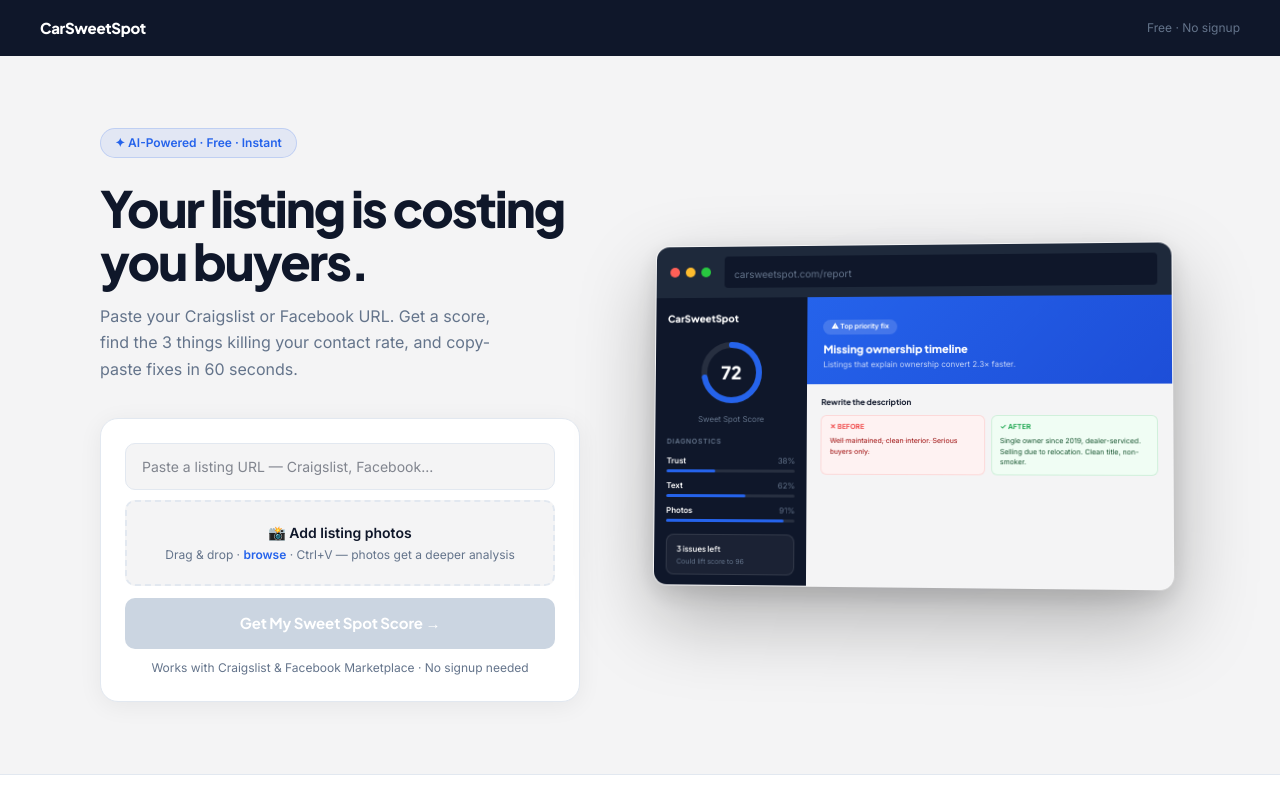
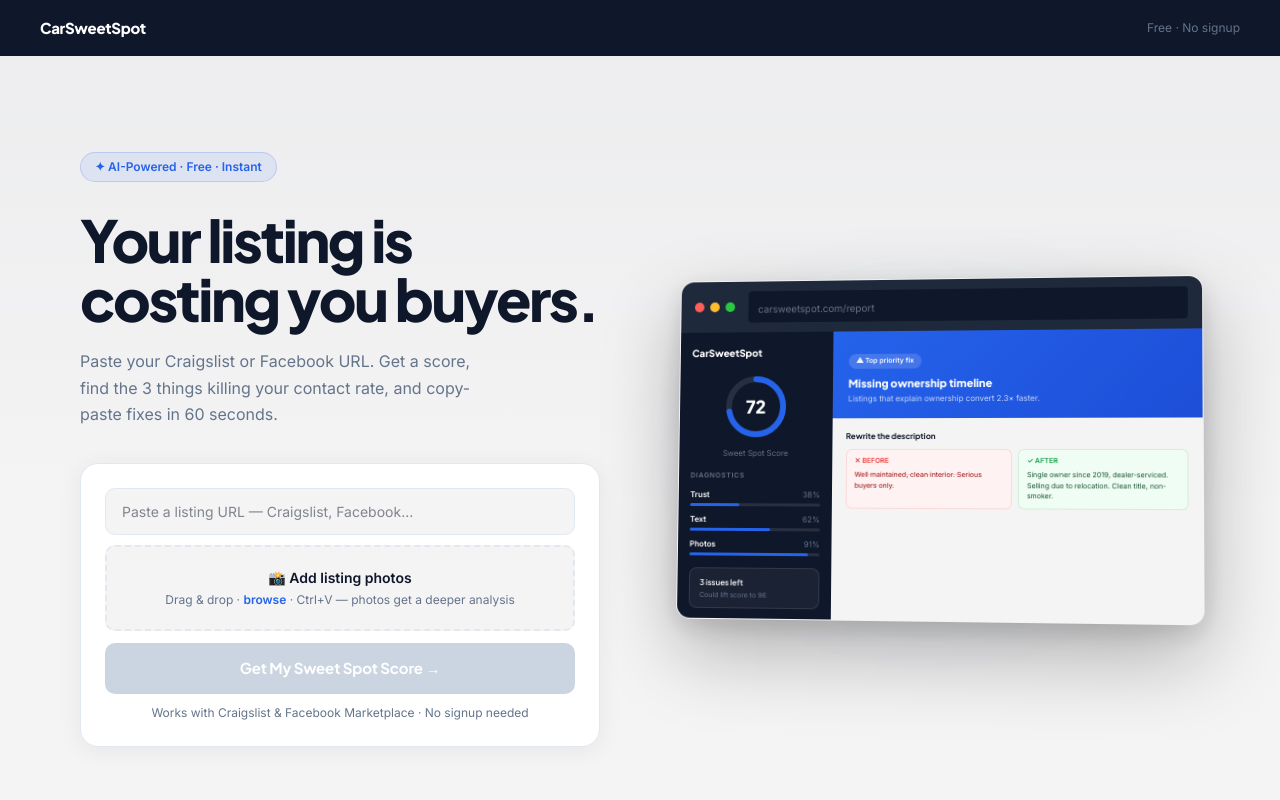
Before and after one commit to yonibuilds/carsweetspot, a Next.js app: page / in a window 1280 px wide. Shown: the top 800 px of the page. Built offline with nearby package versions, Linux system fonts and the light colour scheme.

Commit message:
Homepage: wider left column, bigger H1, stronger 3D mockup tilt

```diff
--- a/app/page.tsx
+++ b/app/page.tsx
@@ -264,31 +264,37 @@
 
       {/* HERO */}
       <div style={{
+        background: isDesktop
+          ? `linear-gradient(180deg, ${NAVY}08 0%, transparent 60%)`
+          : undefined,
+        borderBottom: `1px solid ${BORDER}`,
+      }}>
+      <div style={{
         display: "flex",
         flexDirection: isDesktop ? "row" : "column",
         alignItems: isDesktop ? "center" : "stretch",
-        gap: isDesktop ? 60 : 0,
-        maxWidth: 1200,
+        gap: isDesktop ? 72 : 0,
+        maxWidth: 1280,
         margin: "0 auto",
-        padding: isDesktop ? "72px 60px" : "48px 24px 40px",
+        padding: isDesktop ? "96px 80px 96px" : "52px 24px 48px",
       }}>
 
         {/* LEFT: copy + input */}
-        <div style={{ flex: isDesktop ? "0 0 480px" : undefined, display: "flex", flexDirection: "column", gap: 0 }}>
+        <div style={{ flex: isDesktop ? "0 0 520px" : undefined, display: "flex", flexDirection: "column", gap: 0 }}>
           {/* Eyebrow pill */}
           <div style={{
             ...B, display: "inline-flex", alignItems: "center", gap: 6,
             background: `${BRAND}15`, color: BRAND, border: `1px solid ${BRAND}30`,
             borderRadius: 99, padding: "5px 14px",
             fontSize: 12, fontWeight: 700,
-            marginBottom: 24, alignSelf: "flex-start",
+            marginBottom: 28, alignSelf: "flex-start",
           }}>
             ✦ AI-Powered · Free · Instant
           </div>
 
           <h1 style={{
-            ...H, fontSize: isDesktop ? 50 : 38, fontWeight: 800, color: NAVY,
-            lineHeight: 1.05, letterSpacing: "-0.04em", margin: "0 0 16px",
+            ...H, fontSize: isDesktop ? 58 : 40, fontWeight: 800, color: NAVY,
+            lineHeight: 1.02, letterSpacing: "-0.04em", margin: "0 0 20px",
           }}>
             Your listing is costing you buyers.
           </h1>
@@ -391,23 +397,22 @@
 
         {/* RIGHT: dashboard mockup */}
         {isDesktop && (
-          <div style={{ flex: 1, position: "relative", display: "flex", alignItems: "center", justifyContent: "center" }}>
-            {/* Glow blob */}
+          <div style={{ flex: 1, position: "relative", display: "flex", alignItems: "center", justifyContent: "center", minWidth: 0 }}>
             <div style={{
-              position: "absolute", width: 400, height: 300, borderRadius: "50%",
-              background: `radial-gradient(ellipse, ${BRAND}20 0%, transparent 70%)`,
-              filter: "blur(40px)",
-              zIndex: 0,
+              position: "absolute", width: 500, height: 360, borderRadius: "50%",
+              background: `radial-gradient(ellipse, ${BRAND}18 0%, transparent 70%)`,
+              filter: "blur(48px)", zIndex: 0,
             }} />
-            <div style={{ position: "relative", zIndex: 1, width: "100%", maxWidth: 520,
-              transform: "perspective(1200px) rotateY(-4deg) rotateX(2deg)",
-              transition: "transform 0.3s ease",
+            <div style={{
+              position: "relative", zIndex: 1, width: "100%",
+              transform: "perspective(1400px) rotateY(-6deg) rotateX(3deg)",
             }}>
               <DashboardMockup />
             </div>
           </div>
         )}
       </div>
+      </div>{/* close hero wrapper */}
 
       {/* HOW IT WORKS */}
       <div style={{ borderTop: `1px solid ${BORDER}`, padding: "60px 40px 80px", background: WHITE }}>
```
